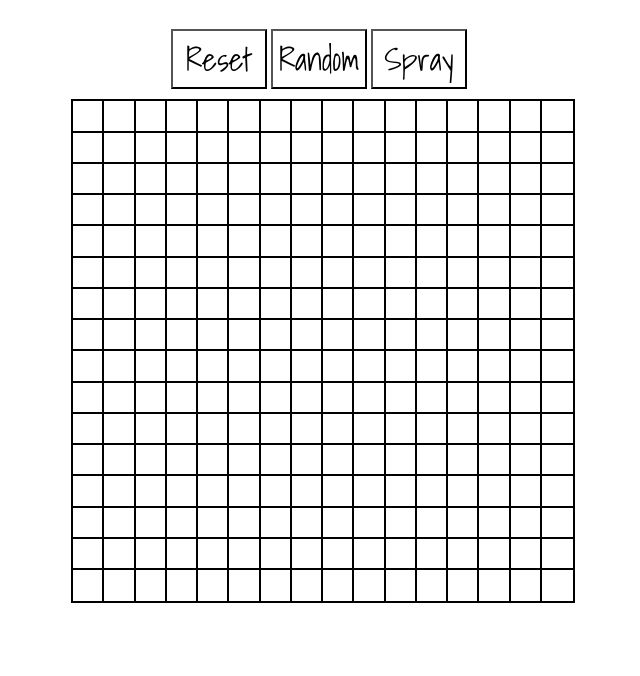
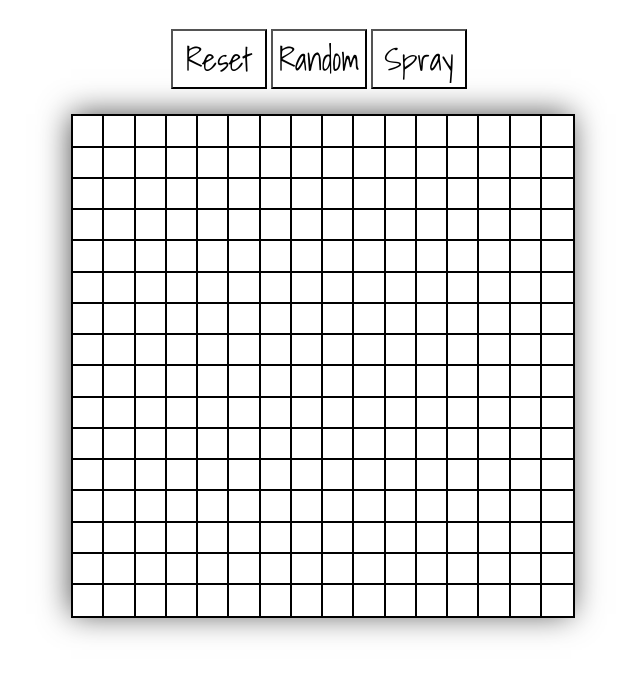
Before and after one commit to brazvan168/eas, a plain HTML site: page index.html in a window 1280 px wide. Shown: the part 112-788 px from the top of the page, without its empty margins (319-959 px from the left). Drawn offline with Linux system fonts and the light colour scheme.

Commit message:
added container shadow

```diff
--- a/index.html
+++ b/index.html
@@ -36,7 +36,7 @@
         currentNumber = number;
         container.setAttribute(
           "style",
-          `border:display:grid; grid-template-columns:repeat(${number},1fr); grid-template-rows:repeat(${number},1fr);width:500px;height:500px;margin:10px auto 0;`
+          `border:display:grid; grid-template-columns:repeat(${number},1fr); grid-template-rows:repeat(${number},1fr);width:500px;height:500px;margin:25px auto 0;`
         );
 
         div.classList.add("squares");
--- a/style.css
+++ b/style.css
@@ -14,7 +14,8 @@ h1 {
   grid-template-rows: repeat(16, 1fr);
   width: 500px;
   height: 500px;
-  margin: 200px auto 0;
+  margin: 25px auto 0;
+  box-shadow: 0 0 30px #4d4d4d;
 }
 #btn-container {
   margin: 0 auto;
```
